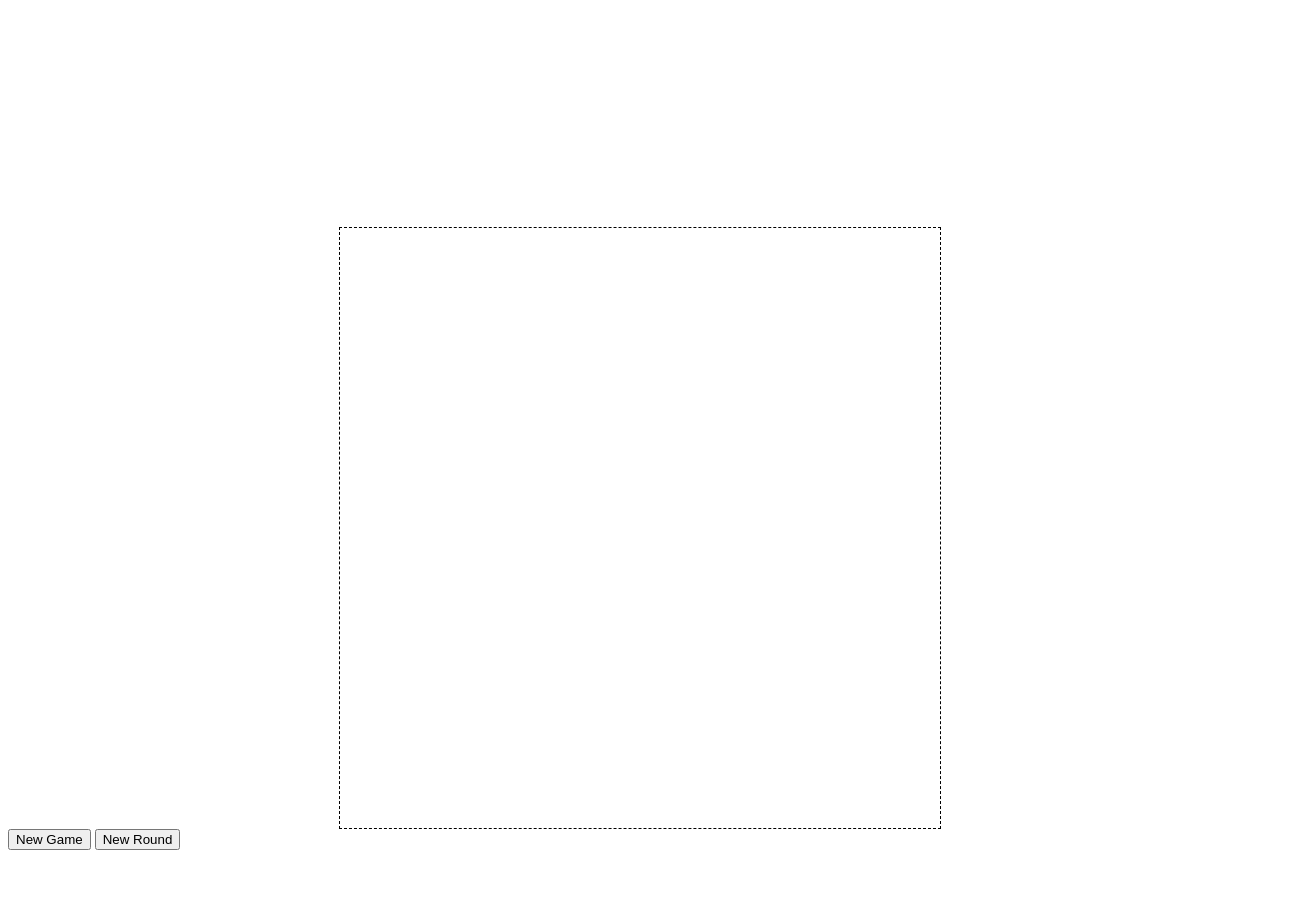
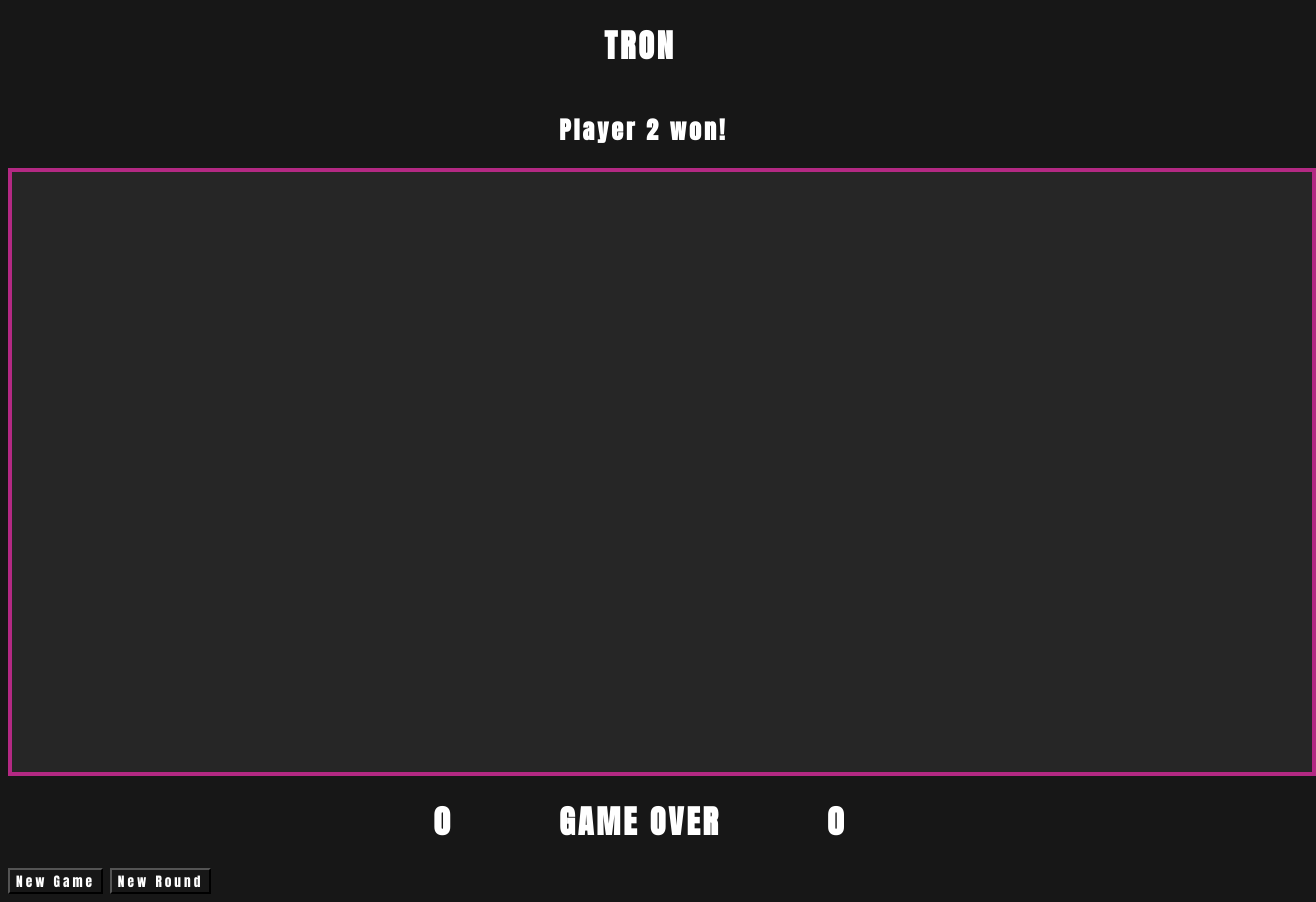
Before and after one commit to JoelSmith123/game-time, a website built with webpack: page index.html in a window 1280 px wide. Shown: the whole page, 1316 px wide, since content can reach past the window. Before the commit the page ends 858 px from the top, so only its background shows below. Built offline with nearby package versions, Linux system fonts and the light colour scheme.

Commit message:
add initial styling

```diff
--- a/game.css
+++ b/game.css
@@ -1,5 +1,62 @@
+* {
+  background-color: #171717;
+  color: #fff;
+  font-family: 'Anton', sans-serif;
+  letter-spacing: 3px;
+}
+
+.hide {
+  display: none;
+}
+
 #game {
-  border: 1px dashed;
+  background-color: #262626;
+  border: 4px solid #b32983;
   margin: auto;
   display: block;
 }
+
+.title {
+  text-align: center;
+}
+
+.game-over {
+  display: inline-block;
+  text-align: center;
+}
+
+.players-won {
+  display: block;
+  text-align: center;
+}
+
+.player1-won {
+  display: inline-block;
+}
+
+.player2-won {
+  display: inline-block;
+}
+
+.scores-won-status {
+  display: block;
+  text-align: center;
+}
+
+.player1-score {
+  display: inline-block;
+  padding-right: 100px;
+}
+
+.player2-score {
+  display: inline-block;
+  padding-left: 100px;
+}
+
+.new-game-btn {
+
+}
+
+.new-round-btn {
+
+}
--- a/index.html
+++ b/index.html
@@ -4,19 +4,20 @@
   <meta charset="utf-8">
   <title>Game Time</title>
   <link href='./game.css' rel='stylesheet' type='text/css'/>
-  <link href='styles.css' rel='stylesheet' type='text/css'>
+  <link href="https://fonts.googleapis.com/css?family=Anton" rel="stylesheet">
 </head>
 <body>
-  <h1 class='game-over'>GAME OVER</h1>
-  <div class='players-won'>
-    <h2 class='player1-won'>Player 1 won!</h2>
+  <h1 class='title'>TRON</h1>
+  <div class='players-won hide'>
+    <h2 class='player1-won'></h2>
     <h2 class='player2-won'>Player 2 won!</h2>
   </div>
-  <div class='players-scores'>
+  <canvas id="game" width="1300" height="600"></canvas>
+  <div class='scores-won-status'>
     <h1 class='player1-score'>0</h1>
+    <h1 class='game-over'>GAME OVER</h1>
     <h1 class='player2-score'>0</h1>
   </div>
-  <canvas id="game" width="600" height="600"></canvas>
   <button class="new-game-btn">New Game</button>
   <button class='new-round-btn'>New Round</button>
   <script src="main.bundle.js"></script>
```
Also changed, not shown: lib/Game.js, lib/index.js.
